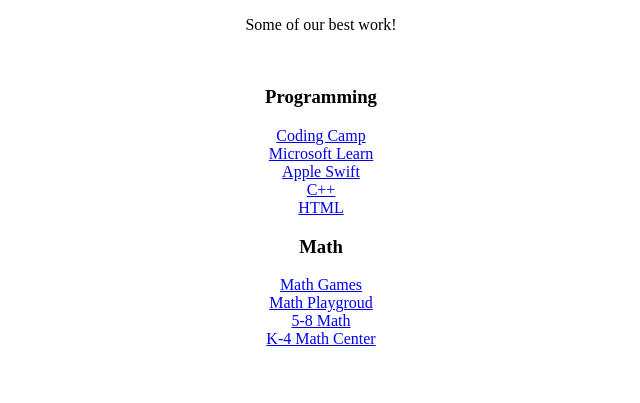
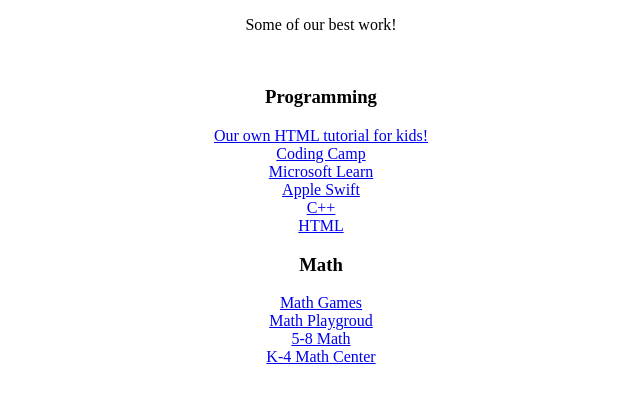
Before and after one commit to gstore1/learn, a plain HTML site: page index.html in a window 1280 px wide. Shown: the part 105-508 px from the top of the page, without its empty margins (319-959 px from the left). Drawn offline with Linux system fonts and the light colour scheme.

Commit message:
Update index.html

```diff
--- a/index.html
+++ b/index.html
@@ -8,6 +8,7 @@
     <center><h3>The best place to learn code!</h3></center>
     <center><p>Some of our best work!</p></center><br>
     <center><h3>Programming</h3></center>
+    <center><a href=https://gstore1.github.io/learn/html_tutorial.html>Our own HTML tutorial for kids!</a>
     <center><a href=https://www.freecodecamp.org>Coding Camp</a></center>
     <center><a href=https://learn.microsoft.com>Microsoft Learn</a></center>
     <center><a href=https://coolmathtutorial.github.io/codingwithvaslini>Apple Swift</a></center>
```
